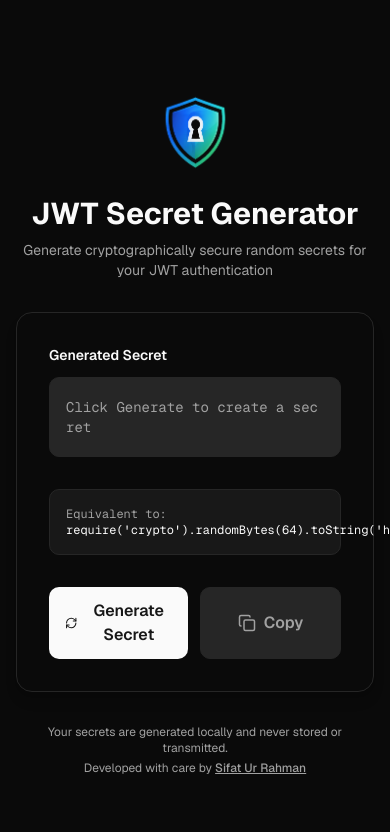
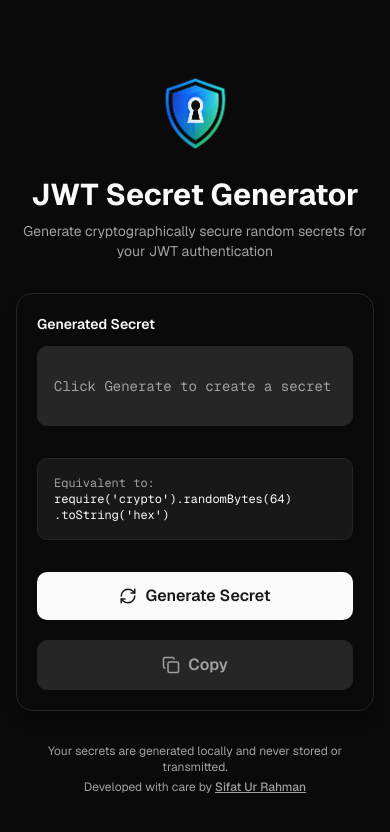
Before and after one commit to sifat-ur-rahman/jwt-secret-generator, a Next.js app: page / in a window 390 px wide. Shown: the top 832 px of the page. Built offline with nearby package versions, Linux system fonts and the light colour scheme.

Commit message:
Toast copied

```diff
--- a/src/app/layout.tsx
+++ b/src/app/layout.tsx
@@ -1,7 +1,7 @@
 import type React from "react";
 import type { Metadata } from "next";
 import { Geist, Geist_Mono } from "next/font/google";
-
+import { Toaster } from "sonner";
 import "./globals.css";
 
 const _geist = Geist({ subsets: ["latin"] });
@@ -37,7 +37,17 @@ export default function RootLayout({
 }>) {
   return (
     <html lang="en" className="dark">
-      <body className={`font-sans antialiased`}>{children}</body>
+      <body className={`font-sans antialiased`}>
+        {children}
+
+        <Toaster
+          position="bottom-right"
+          closeButton
+          duration={1000}
+          theme="dark"
+          richColors
+        />
+      </body>
     </html>
   );
 }
--- a/src/app/page.tsx
+++ b/src/app/page.tsx
@@ -3,6 +3,7 @@
 import { useState } from "react";
 import { X, Copy, RefreshCw } from "lucide-react";
 import Image from "next/image";
+import { toast } from "sonner";
 
 export default function JWTGenerator() {
   const [secret, setSecret] = useState("");
@@ -22,6 +23,7 @@ export default function JWTGenerator() {
     navigator.clipboard.writeText(secret);
     setCopied(true);
     setTimeout(() => setCopied(false), 2000);
+    toast.success("Secret copied to clipboard");
   };
 
   const clearSecret = () => {
@@ -52,7 +54,7 @@ export default function JWTGenerator() {
         </div>
 
         {/* Card */}
-        <div className="bg-card border border-border rounded-2xl shadow-lg p-8">
+        <div className="bg-card border border-border rounded-2xl shadow-lg p-5 md:p-8">
           {/* Output Section */}
           <div className="mb-8 ">
             <div className="relative">
@@ -89,13 +91,14 @@ export default function JWTGenerator() {
             <p className="text-xs text-muted-foreground font-mono">
               Equivalent to:{" "}
               <span className="text-foreground">
-                require('crypto').randomBytes(64).toString('hex')
+                require('crypto').randomBytes(64) <br className="md:hidden" />
+                .toString('hex')
               </span>
             </p>
           </div>
 
           {/* Buttons */}
-          <div className="flex gap-3">
+          <div className="flex flex-col md:flex-row  gap-5  md:gap-3">
             <button
               onClick={generateSecret}
               className="flex-1 flex items-center cursor-pointer justify-center gap-2 px-4 py-3 bg-primary text-primary-foreground font-semibold rounded-lg hover:bg-primary/90 transition-colors"
@@ -139,12 +142,12 @@ export default function JWTGenerator() {
         </div>
       </div>
 
-      {/* Toast */}
+      {/* Toast
       {copied && (
         <div className="fixed bottom-6 right-6 bg-green-600 text-white px-4 py-3 rounded-lg shadow-lg animate-in fade-in slide-in-from-bottom-4">
           Secret copied to clipboard
         </div>
-      )}
+      )} */}
     </main>
   );
 }
```
